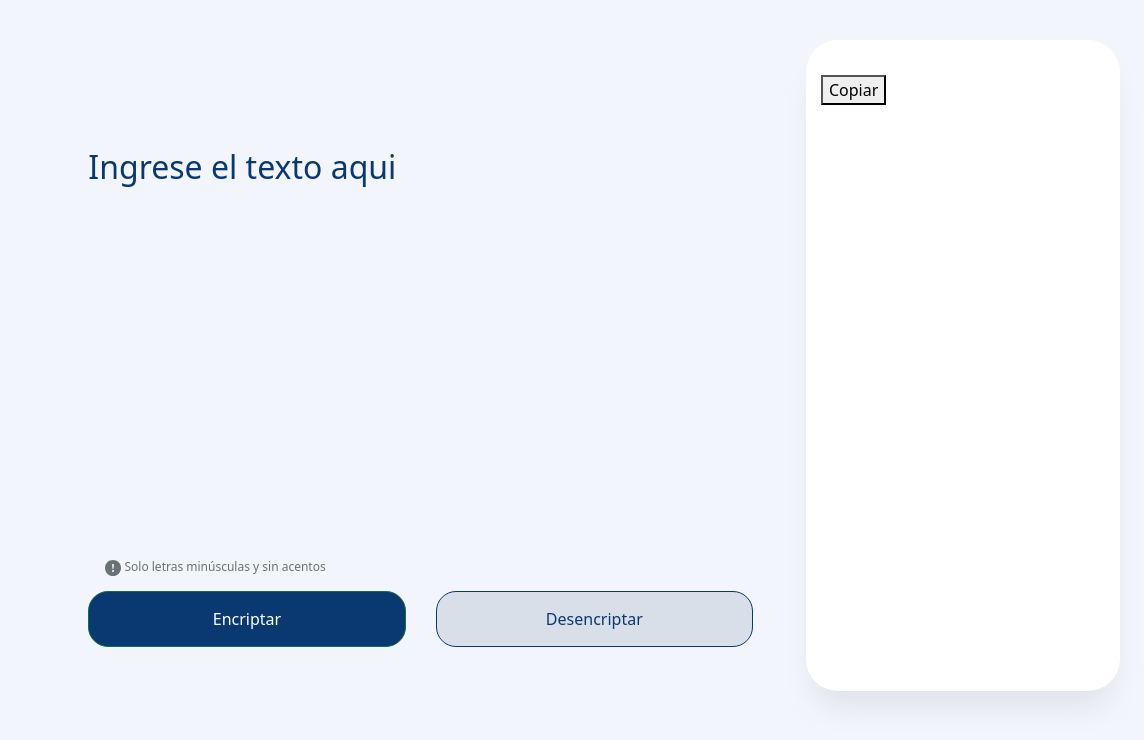
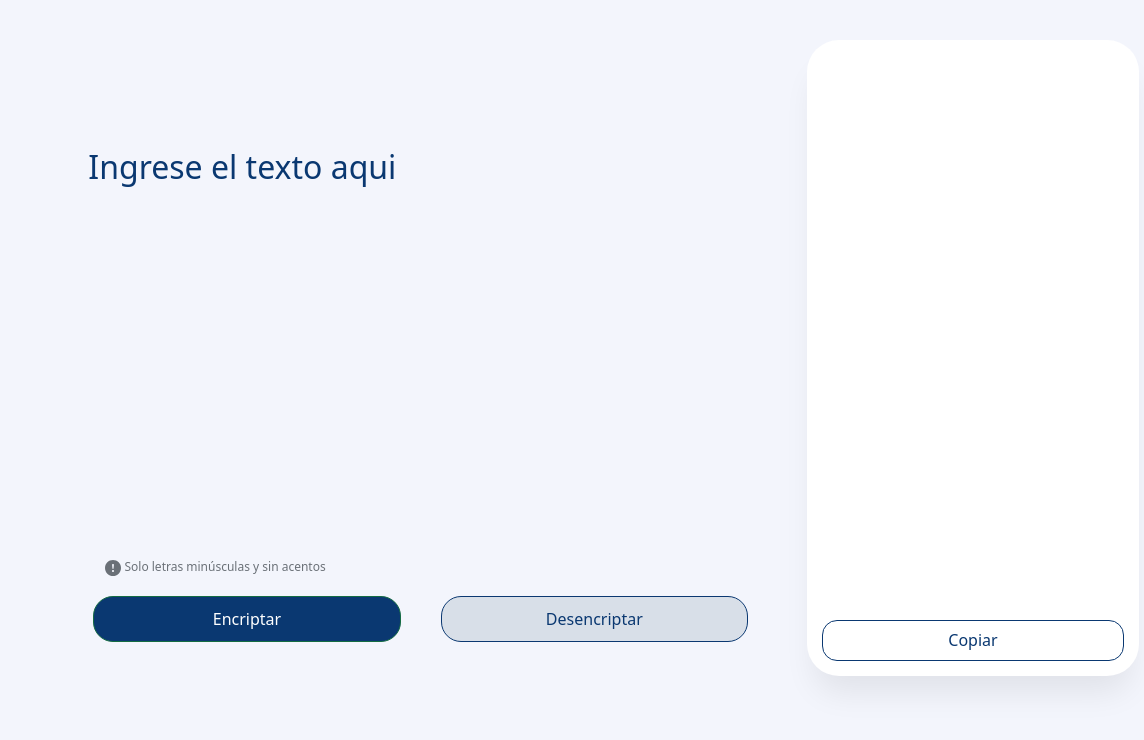
Before and after one commit to merb26/Challenge1-Encriptador, a plain HTML site: page index.html in a window 1280 px wide. Both pictures are taken after a click on the button "Encriptar". Shown: the full height of the page, 136-1280 px from the left. Drawn offline with nearby package versions, Linux system fonts and the light colour scheme.

Commit message:
Mejoras en el area -muestra de texto encriptado/desencriptado-

```diff
--- a/css/estilo.css
+++ b/css/estilo.css
@@ -33,13 +33,6 @@ body {
   outline: none;
 }
 
-.cuadro {
-  background-color: #ffffff !important;
-  box-shadow: 0px 24px 32px -8px rgba(0, 0, 0, 0.08);
-  border-radius: 32px;
-  padding: 15px;
-}
-
 .botones {
   padding-top: 160px;
 }
@@ -55,9 +48,9 @@ body {
 
 .btnEncriptar {
   border-radius: 20px;
-  margin: 15px;
+  margin: 20px;
   background-color: #0a3871;
-  padding: 15px;
+  padding: 10px;
 }
 
 .btnEncriptar:hover {
@@ -70,15 +63,33 @@ body {
 
 .btnDesencriptar {
   border-radius: 20px;
-  margin: 15px;
+  margin: 20px;
   background-color: #d8dfe8 !important;
   color: #0a3871 !important;
   border-color: #0a3871 !important;
-  padding: 15px;
+  padding: 10px;
 }
 
 .btnDesencriptar:hover {
   background-color: #d8dfe8;
+}
+
+.contenedor {
+  display: flex;
+  justify-content: center;
+}
+
+.cuadroResultado {
+  display: flex;
+  flex-direction: column;
+  justify-content: space-between;
+  background-color: #ffffff !important;
+  box-shadow: 0px 24px 32px -8px rgba(0, 0, 0, 0.08);
+  border-radius: 32px;
+  padding: 15px;
+  margin-left: 20px;
+  margin-bottom: 15px;
+  width: 600px;
 }
 
 .resultado {
@@ -86,6 +97,7 @@ body {
   font-size: 24px;
   line-height: 150%;
   padding: 10px;
+  margin-bottom: 20px;
   color: #495057;
 }
 
@@ -110,3 +122,28 @@ body {
   color: #495057;
   margin: 15px;
 }
+
+.divBuscar {
+  display: flex;
+  justify-content: center;
+}
+
+.btnBuscar {
+  background-color: #ffffff;
+  border: 1px solid #0a3871;
+  border-radius: 15px;
+  color: #0a3871;
+  font-weight: 400;
+  font-size: 16px;
+  line-height: 19px;
+  padding: 10px 125px 10px 125px;
+}
+
+.btnBuscar:hover {
+  background-color: #0a3871;
+}
+
+.btnBuscar:focus {
+  background-color: #ffffff;
+  color: #0a3871;
+}
--- a/index.html
+++ b/index.html
@@ -43,7 +43,8 @@
     <!-- ----------------------------------------------------------------------- -->
     <!--                Muestra texto encriptado o desencriptado                 -->
     <!-- ----------------------------------------------------------------------- -->
-    <div class="cuadro col-lg-3">
+    <div class="col-lg-3 contenedor">
+        <div class="cuadroResultado">
             <div id="resultado" class="resultado">
             </div>
             <div class="muñeco" id="muñeco">
@@ -55,7 +56,8 @@
             <div class="texto2" id="texto2">
                 Ingresa el texto que desees encriptar o desencriptar.
             </div>
-        <button onclick=copiar()>Copiar</button>
+            <div id="btnBuscar" class="divBuscar"></div>
+        </div>
     </div>
 
     <!-- ----------------------------------------------------------------------- -->
--- a/js/app.js
+++ b/js/app.js
@@ -26,10 +26,7 @@ const encriptar = () => {
     }
   }
 
-  document.getElementById("muñeco").style.display = "none"
-  document.getElementById("texto1").style.display = "none"
-  document.getElementById("texto2").style.display = "none"
-  document.getElementById("resultado").innerText = textoEncriptado
+  manejarElementos(textoEncriptado)
 }
 
 const desencriptar = () => {
@@ -58,7 +55,17 @@ const desencriptar = () => {
       textoDesencriptado += letra
     }
   }
-  document.getElementById("resultado").innerText = textoDesencriptado
+  manejarElementos(textoDesencriptado)
+}
+
+const manejarElementos = texto => {
+  document.getElementById("muñeco").style.display = "none"
+  document.getElementById("texto1").style.display = "none"
+  document.getElementById("texto2").style.display = "none"
+  document.getElementById("resultado").innerText = texto
+  document.getElementById(
+    "btnBuscar"
+  ).innerHTML = `<button onclick=copiar() class="btn btn-success shadow-none btnBuscar">Copiar</button>`
 }
 
 const copiar = () => {
```
Lines whose indentation alone changed are shown as unchanged.
